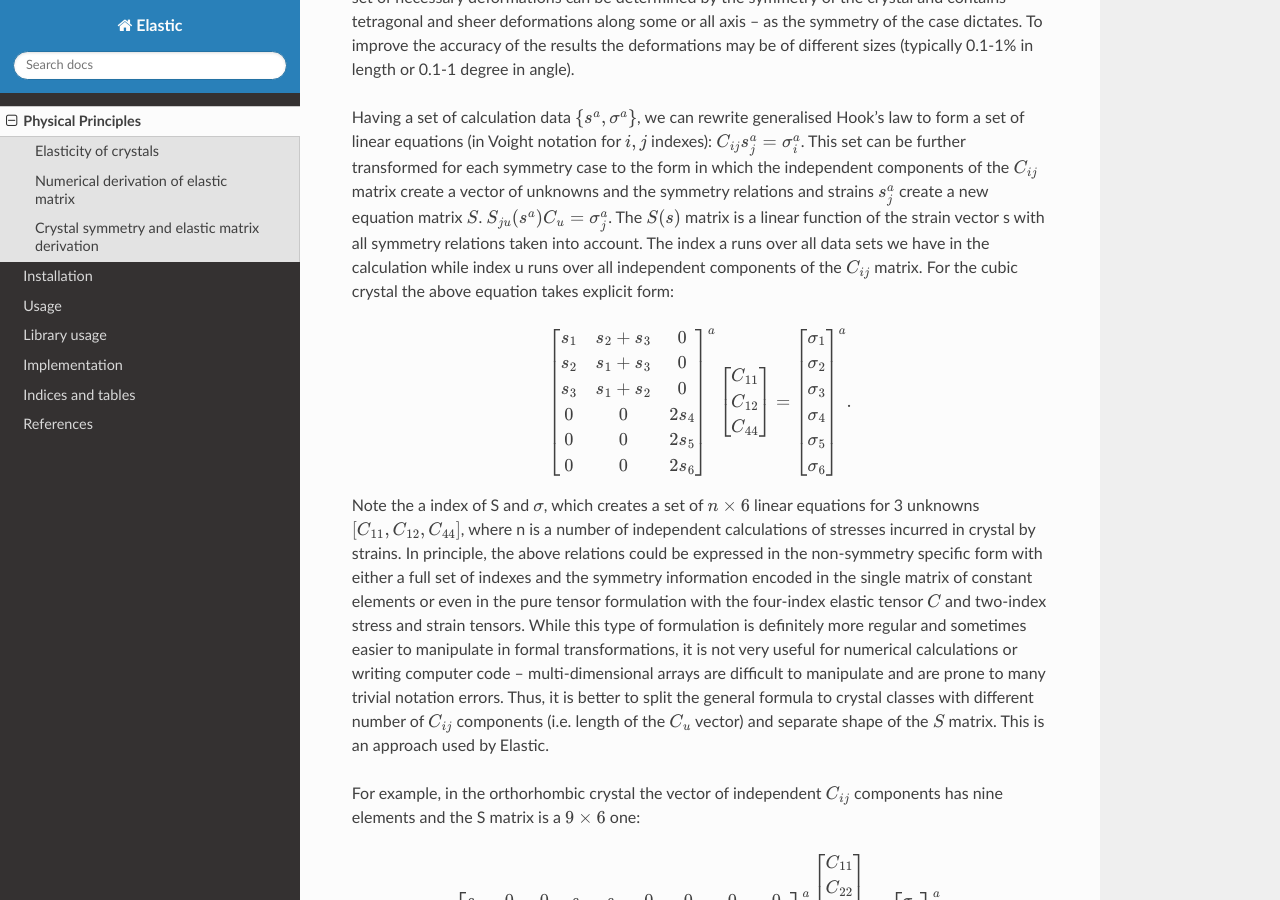
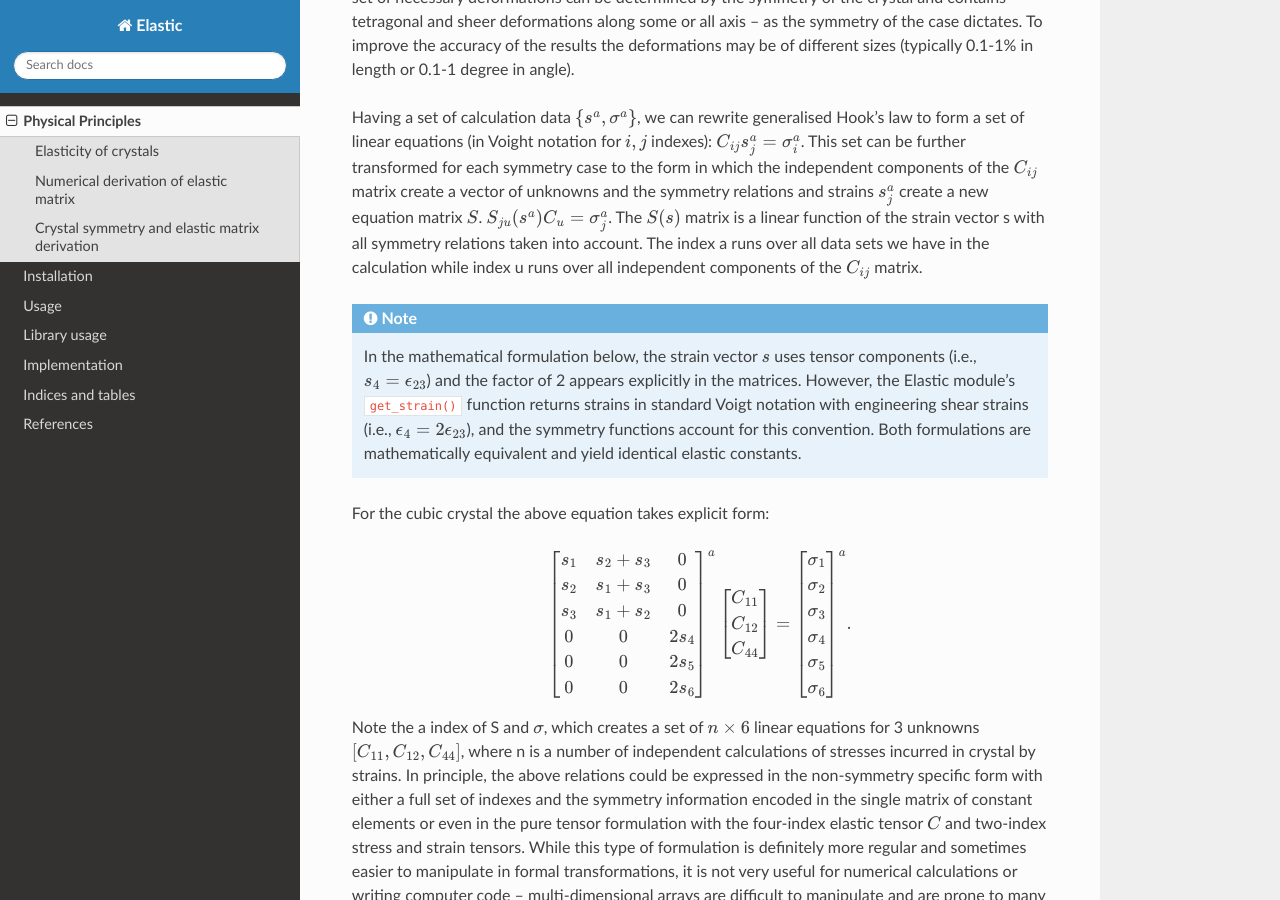
Before and after one commit to jochym/Elastic, a Sphinx documentation site: the page built from docs/source/intro.rst, in a window 1280 px wide and 900 px high, scrolled down 2815 px. Built offline with Sphinx 7.4.7 and the Read the Docs theme 3.1.0, drawn with Linux system fonts in a browser that asks for light colours; comment, search, counter and statistics services are not loaded; cross-references to code outside the pages are shown as plain code.

Commit message:
Update documentation to clarify Voigt notation convention for strains
Added a note to explain that the mathematical formulation in the documentation
uses tensor components while the code returns engineering strains in proper
Voigt notation. Both formulations are equivalent.

Co-authored-by: jochym <5993422+jochym@users.noreply.github.com>

```diff
--- a/docs/source/intro.rst
+++ b/docs/source/intro.rst
@@ -159,8 +159,18 @@ symmetry relations and strains :math:`s_{j}^{a}` create a new equation matrix
 :math:`S`. :math:`S_{ju}(s^{a})C_{u}=\sigma_{j}^{a}`. The :math:`S(s)` matrix is
 a linear function of the strain vector s with all symmetry relations taken into
 account. The index a runs over all data sets we have in the calculation while
-index u runs over all independent components of the :math:`C_{ij}` matrix. For
-the cubic crystal the above equation takes explicit form:
+index u runs over all independent components of the :math:`C_{ij}` matrix.
+
+.. note::
+   In the mathematical formulation below, the strain vector :math:`s` uses
+   tensor components (i.e., :math:`s_4 = \epsilon_{23}`) and the factor of 2 appears
+   explicitly in the matrices. However, the Elastic module's :python:`get_strain()`
+   function returns strains in standard Voigt notation with engineering shear strains
+   (i.e., :math:`\epsilon_4 = 2\epsilon_{23}`), and the symmetry functions account
+   for this convention. Both formulations are mathematically equivalent and yield
+   identical elastic constants.
+
+For the cubic crystal the above equation takes explicit form:
 
 .. math::
     \left[\begin{array}{ccc}
```
